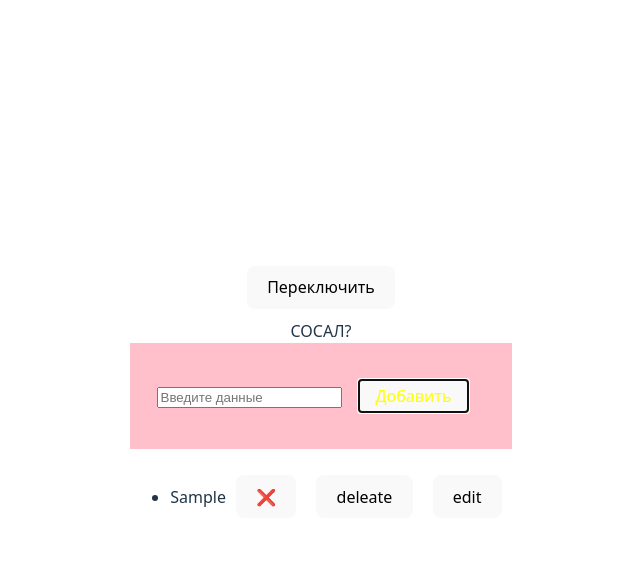
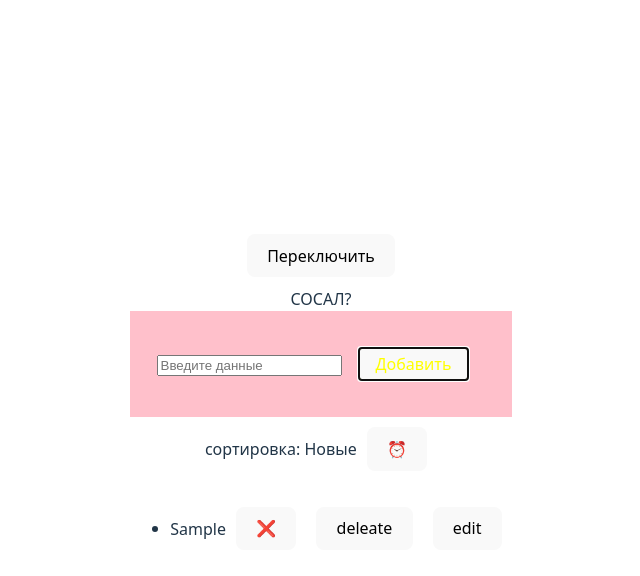
Before and after one commit to Krooky-coder/React-ToDo, a React (Vite) app in the folder todo-app/: page / in a window 1280 px wide. Both pictures are taken after typing "Sample" into the empty fields and a click on the button "Добавить". Shown: the top 576 px of the page, without its empty margins (319-959 px from the left). Built offline with nearby package versions, Linux system fonts and the light colour scheme.

Commit message:
ну бля ну типо сделано но с гигиа огрехами

```diff
--- a/todo-app/src/App.tsx
+++ b/todo-app/src/App.tsx
@@ -7,6 +7,7 @@ import EditTodo from './components/EditTodo';
 import ThemeChange from './components/ThemeChange';
 import { ThemeProvider } from 'styled-components';
 import { blackTheme, lightTheme } from './utils/Theme';
+import { useEffect } from 'react';
 
 
 function App() {
@@ -15,6 +16,10 @@ function App() {
   const [theme, setTheme] = useLocalStorage<string>('Theme', 'light')
 
   const themeToProvide = theme === 'light' ? lightTheme : blackTheme
+
+  useEffect(() =>{
+
+  },[tasks])
 
   const handleAddTask = (task: TodoItem) => {
     setTasks([...tasks, task])
--- a/todo-app/src/components/AddTodo.tsx
+++ b/todo-app/src/components/AddTodo.tsx
@@ -1,10 +1,10 @@
 import { useState, type ChangeEvent} from 'react';
 import { type TodoItem } from './TodoItem'
 import styled, { useTheme } from 'styled-components';
+
 interface AddTodoProps {
     onAdd: (task: TodoItem) => void
 }
-
 
 const Button = styled.button`
 font-size: 1em;
--- a/todo-app/src/components/ThemeChange.tsx
+++ b/todo-app/src/components/ThemeChange.tsx
@@ -1,7 +1,9 @@
 import useLocalStorage from "../utils/localStorage"
+
 interface ThemeChangeProps {
     setTheme: ( val:string ) => void
 }
+
 export default function ThemeChange ( {setTheme}: ThemeChangeProps ) {
 
     const [theme, _] = useLocalStorage<string>('Theme', 'light')
--- a/todo-app/src/components/TodoList.tsx
+++ b/todo-app/src/components/TodoList.tsx
@@ -1,4 +1,4 @@
-import React from 'react';
+import React, { useEffect, useState } from 'react';
 import { type TodoItem } from './TodoItem'
 import useLocalStorage from '../utils/localStorage';
 
@@ -9,22 +9,48 @@ interface TodoListProps {
 
 export default function TodoList ({ setValue, children }: TodoListProps) {
 
-    const [tasks, setTasks] = useLocalStorage<TodoItem[]>('Tasks', []);
+    const [tasks, _] = useLocalStorage<TodoItem[]>('Tasks', []);
+
+    const [sort, setSort] = useState('Новые')
+
+    useEffect(() => {
+
+    },[tasks])
+
     const handleClickSetDone = (index: number) => {
         const newDone = [...tasks];
         newDone[index].status = !newDone[index].status;
         setValue(newDone)
-        setTasks(newDone)
     }
 
     const handleClickDelete = (index: number) => {
         const newDone = [...tasks];
         const newTasks = newDone.filter((_, i) => i !== index);
-        setTasks(newTasks)
         setValue(newTasks)
     }
 
+    const handleClickSort = () => {
+        const newDone = [...tasks]
+        const compareFn = (a: TodoItem, b: TodoItem) => {
+
+            const timeA = new Date(a.date).getTime()
+            const timeB = new Date(b.date).getTime()
+            if (timeA > timeB) {
+                setSort('Старые')
+            }
+            else {
+                setSort('Новые')
+            }
+            return timeA > timeB ? timeB - timeA : timeA - timeB
+        };
+        newDone.sort(compareFn)
+        setValue(newDone)
+    }
+
         return (
+        <>
+            {tasks.length === 0 ? null : <><span>сортировка: {sort}</span>
+            <button onClick={handleClickSort}>⏰</button></>}
             <ul>
                 {tasks.map((item: TodoItem, index: number) =>
                 <li>
@@ -38,5 +64,6 @@ export default function TodoList ({ setValue, children }: TodoListProps) {
                 </li>
                 )}
             </ul>
+        </>
     )
 }
--- a/todo-app/src/utils/localStorage.ts
+++ b/todo-app/src/utils/localStorage.ts
@@ -3,7 +3,6 @@ import { useEffect, useState } from "react";
 export default function useLocalStorage<T> (key: string, defaultValue: T) {
     const storedValue = localStorage.getItem(key);
     const initialValue: T = storedValue ? JSON.parse(storedValue) : defaultValue;
-
 
     const [value, setReactState] = useState<T>(initialValue);
 
```
Lines whose indentation alone changed are shown as unchanged.
